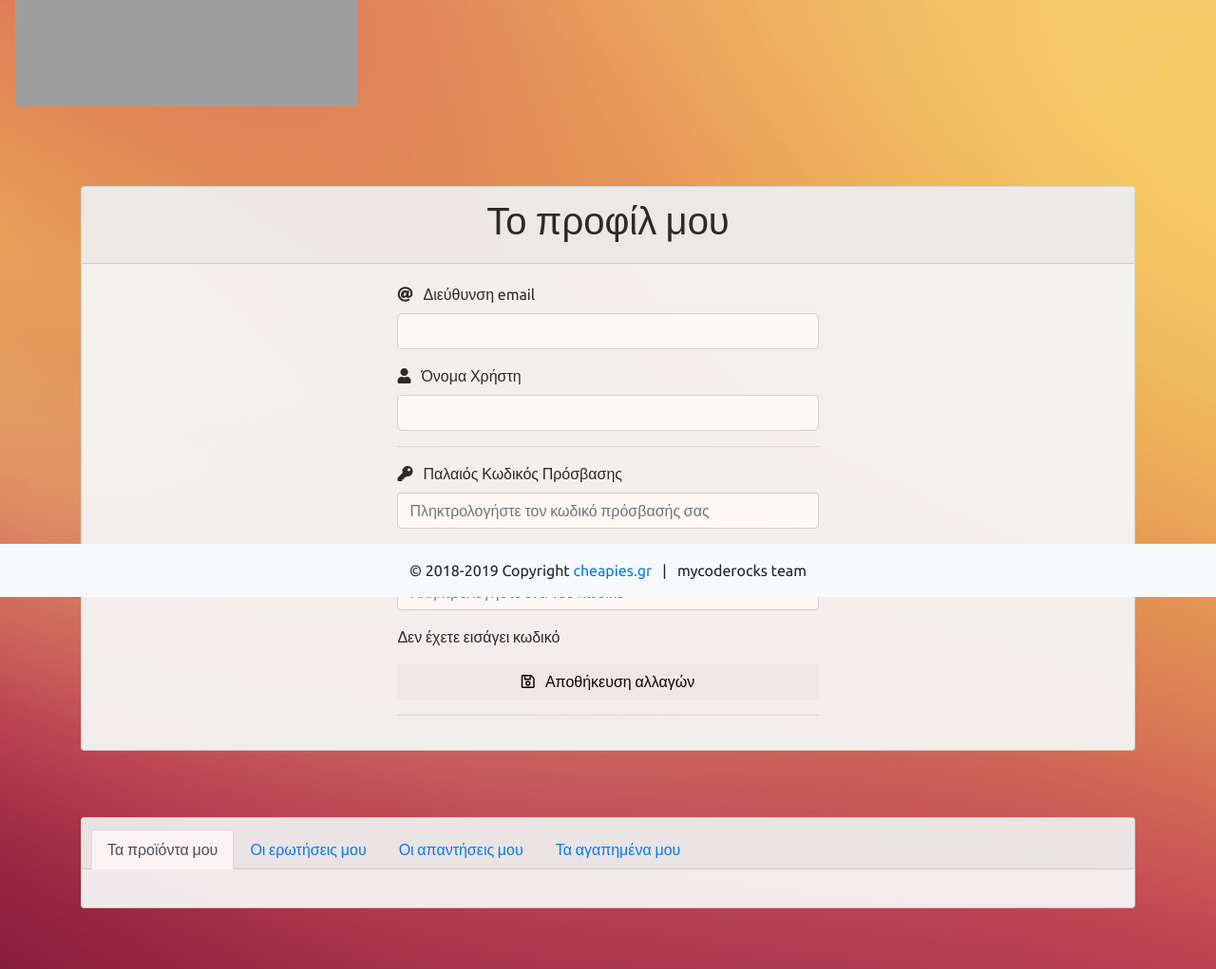
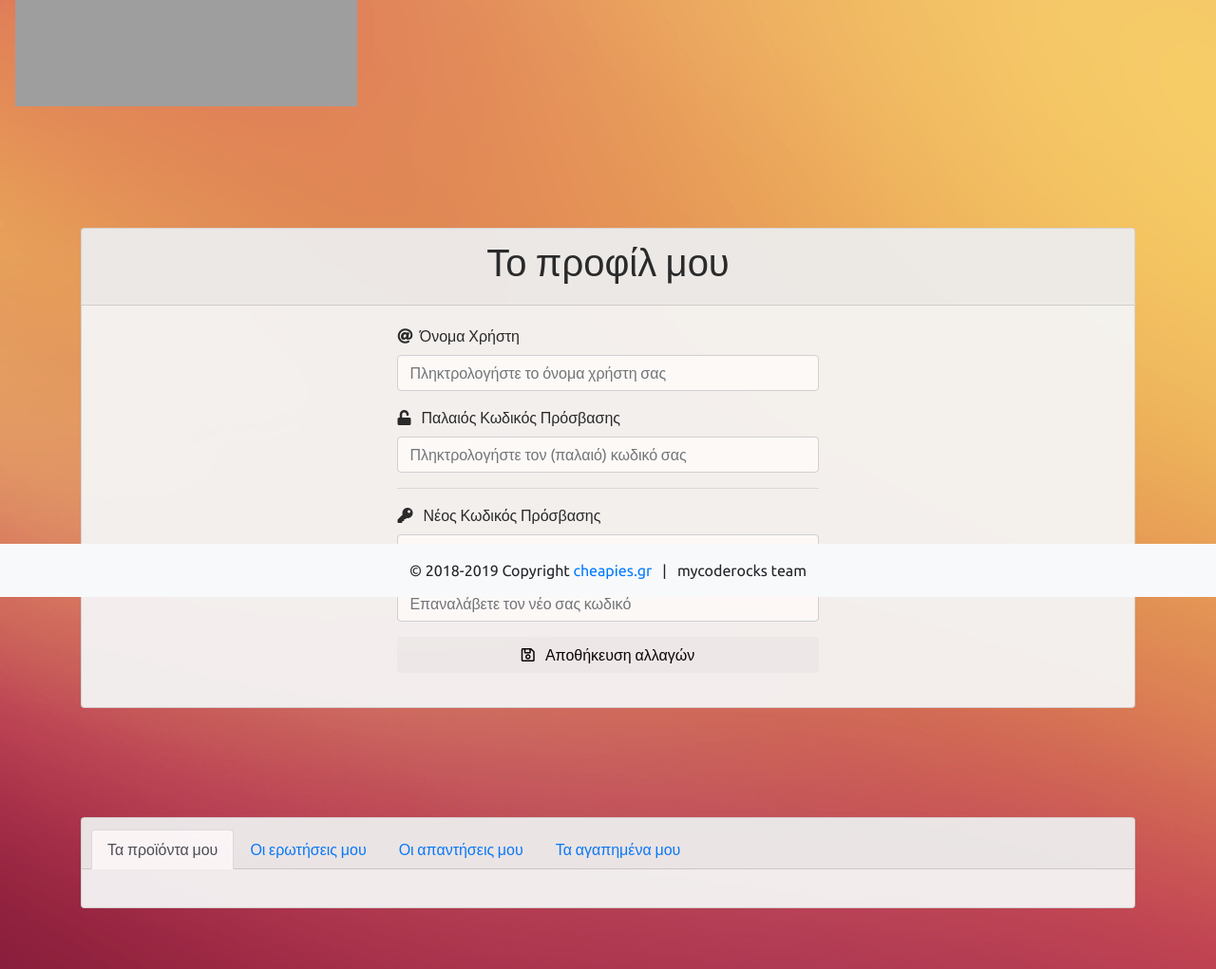
Before and after one commit to papachristoumarios/ntua-softeng, a Django app: page /profile in a window 1280 px wide. Shown: the part 171-1192 px from the top of the page at 95% size. Run offline with Django 3.2, Linux system fonts and the light colour scheme; some libraries are stand-ins or nearby versions; grey boxes are pictures that could not be loaded.

Commit message:
Password change is functional

```diff
--- a/cheapiesgr/forms.py
+++ b/cheapiesgr/forms.py
@@ -228,3 +228,65 @@ class AnswerForm(forms.Form):
         required=True,
         widget=forms.Textarea(attrs={'placeholder': 'Απαντήστε','class' : 'form-control','id': 'answer'}),
     )
+
+
+
+class UserProfileForm(forms.Form):
+    """User Profile Form"""
+
+    user = forms.CharField(
+        required=True,
+        widget=forms.TextInput(attrs={
+                                    'placeholder': 'Πληκτρολογήστε το όνομα χρήστη σας',
+                                    'class': 'form-control',
+                                    'id': 'username'})
+    )
+
+    old_password = forms.CharField(
+        required=True,
+        widget=forms.PasswordInput(attrs={
+                                        'placeholder': 'Πληκτρολογήστε τον (παλαιό) κωδικό σας',
+                                        'class': 'form-control',
+                                        'id': 'pwd_old'})
+    )
+
+
+    new_password = forms.CharField(
+        required=True,
+        widget=forms.PasswordInput(attrs={
+                                        'placeholder': 'Πληκτρολογήστε τον νέο σας κωδικό',
+                                        'class': 'form-control',
+                                        'id': 'pwd'})
+    )
+
+    new_password_repeat = forms.CharField(
+        required=True,
+        widget=forms.PasswordInput(attrs={
+                                        'placeholder': 'Επαναλάβετε τον νέο σας κωδικό',
+                                        'class': 'form-control',
+                                        'id': 'new_pwd_rep'})
+    )
+
+
+    def clean_user(self):
+        user = self.cleaned_data.get('user')
+        r_user = User.objects.filter(username=user)
+        if r_user.count() == 0:
+            raise  ValidationError("Ο χρήστης δεν βρέθηκε στο σύστημα", code='user_not_exists')
+        return user
+
+    def clean_old_password(self):
+        user = self.cleaned_data.get('user')
+        password = self.cleaned_data.get('old_password')
+        user = authenticate(username=user, password=password)
+
+        if user is None:
+            raise ValidationError("Λάθος κωδικός πρόσβασης",code='wrong_password')
+        return password
+
+    def clean_new_password_repeat(self):
+        password1 = self.cleaned_data.get('new_password')
+        password2 = self.cleaned_data.get('new_password_repeat')
+        if password1 != password2:
+            raise ValidationError("Οι κωδικοί δεν ταιριάζουν", code='passwords_not_match')
+        return password1
--- a/cheapiesgr/templates/profile.html
+++ b/cheapiesgr/templates/profile.html
@@ -10,46 +10,58 @@
       <h1>Το προφίλ μου</h1>
     </div>
     <div class="card-body padded-card" style="">
-      <form action="/action_page.php">
-        <div class="form-group">
-          <label for="email"><i class="fas fa-at"></i> &nbsp; Διεύθυνση email</label>
-          <input type="email" class="form-control" id="email">
+      <form method="post">
+        {% csrf_token %}
+        <div class="fieldWrapper">
+          <div class="form-group">
+            <label for="user"><i class="fas fa-at"></i>&nbsp; Όνομα Χρήστη</label>
+            <br>
+            {% if form.user.errors %}
+            <div class="alert alert-danger">
+                <strong>{{ form.user.errors  | striptags}}</strong>
+            </div>
+            {% endif %}
+            {{ form.user }}
+          </div>
         </div>
-        <div class="form-group">
-          <label for="usr"><i class="fas fa-user"></i> &nbsp; Όνομα Χρήστη</label>
-          <input type="text" class="form-control" id="usr">
+        <div class="fieldWrapper">
+          <div class="form-group">
+            <label for="old_password"><i class="fas fa-unlock"></i> &nbsp; Παλαιός Κωδικός Πρόσβασης</label>
+            <br>
+            {% if form.old_password.errors %}
+            <div class="alert alert-danger">
+                <strong>{{ form.old_password.errors  | striptags}}</strong>
+            </div>
+            {% endif %}
+            {{ form.old_password }}
+          </div>
         </div>
+        <hr>
+        <div class="fieldWrapper">
+          <div class="form-group">
+            <label for="new_password"><i class="fas fa-key"></i> &nbsp; Νέος Κωδικός Πρόσβασης</label>
+            <br>
+            {% if form.new_password_repeat.errors %}
+            <div class="alert alert-danger">
+                <strong>{{ form.new_password_repeat.errors  | striptags}}</strong>
+            </div>
+            {% endif %}
+            {{ form.new_password }}
+          </div>
+          <div class="form-group">
+            {{ form.new_password_repeat }}
+          </div>
+          <b><p id="password-strength-text"></p></b>
 
-        <hr>
-
-        <div class="form-group">
-          <label for="pwd"><i class="fas fa-key"></i> &nbsp; Παλαιός Κωδικός Πρόσβασης</label>
-          <input type="password" placeholder="Πληκτρολογήστε τον κωδικό πρόσβασής σας" class="form-control" id="pwd">
         </div>
-
-        <div class="form-group">
-          <label for="new-pwd"><i class="fas fa-key"></i> &nbsp; Νέος Κωδικός Πρόσβασης</label>
-          <input type="password" placeholder="Πληκτρολογήστε ένα νέο κωδικό" class="form-control" id="new-pwd">
-        </div>
-
-
-        <p id="password-strength-text">Δεν έχετε εισάγει κωδικό</p>
-
-
-
 
 
         <div class="form-group text-center fullw">
           <button type="submit" class="btn btn-default fullw"><i class="far fa-save"></i> &nbsp; Αποθήκευση αλλαγών</button>
         </div>
-
-        <hr>
-      </div>
-    </form>
-
+      </form>
+    </div>
   </div>
-</div>
-
 </div>
 
 <div class="container d-flex">
--- a/cheapiesgr/views.py
+++ b/cheapiesgr/views.py
@@ -36,10 +36,6 @@ def handle_uploaded_file(f, category_name):
 
 def default_map(request):
     return render(request, 'map_default.html', {})
-
-
-def profile(request):
-    return render(request, 'profile.html', {})
 
 
 def privacy(request):
@@ -411,3 +407,25 @@ def signin(request):
     else:
         f = UserLoginForm()
     return render(request, 'signin.html', {'form': f})
+
+
+def profile(request):
+    if request.method == 'POST':
+        f = UserProfileForm(request.POST)
+        if f.is_valid():
+            username = f.cleaned_data['user']
+            old_password = f.cleaned_data['old_password']
+            new_password = f.cleaned_data['new_password']
+            new_password_repeat = f.cleaned_data['new_password_repeat']
+            u = authenticate(username=username, password=old_password)
+            if u is not None:
+                u.set_password(new_password)
+                u.save()
+                login(request, u)
+                messages.success(request, 'H αλλαγή πραγματοποιήθηκε με επιτυχία!')
+                return render(request, 'index.html', {})
+            else:
+                print("Authentication failed")
+    else:
+        f = UserProfileForm()
+    return render(request, 'profile.html', {'form': f})
```
Also changed, not shown: cheapiesgr/static/js/profile.js (deleted, +0 -23 lines).
